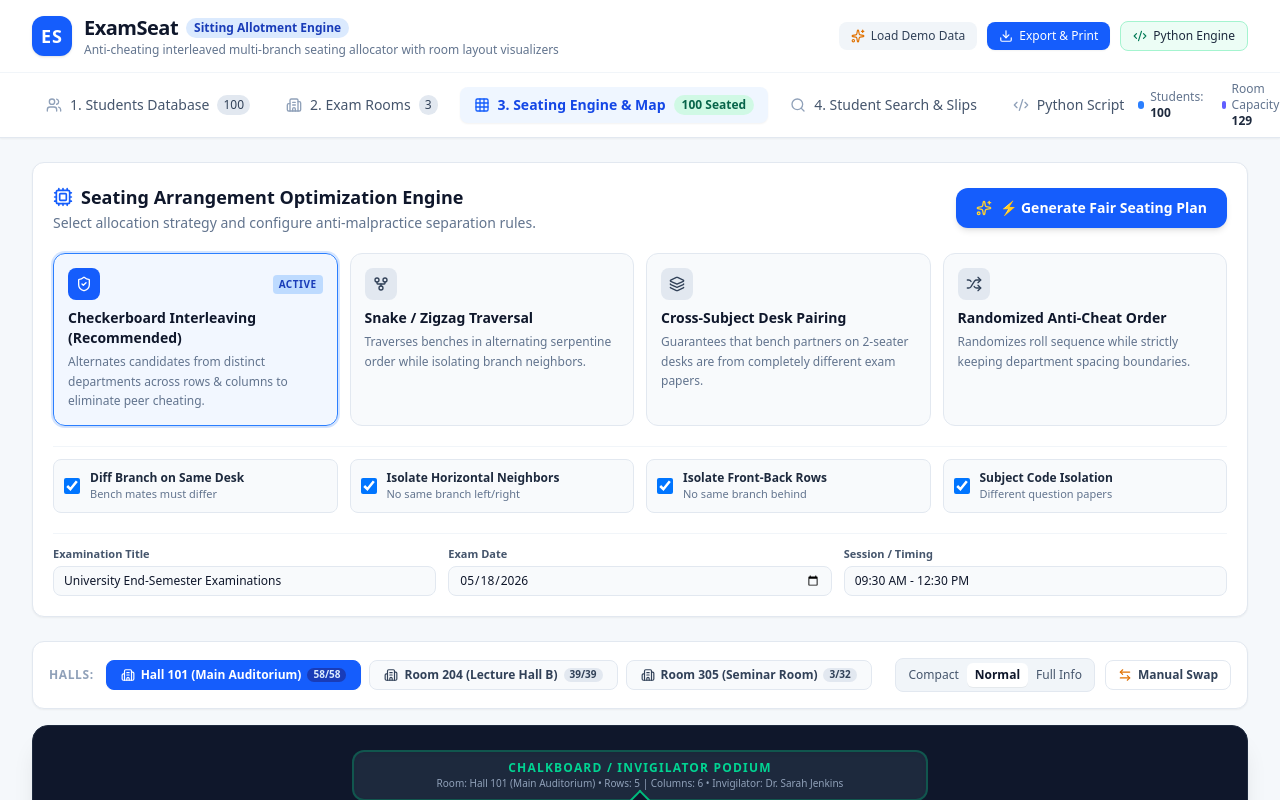
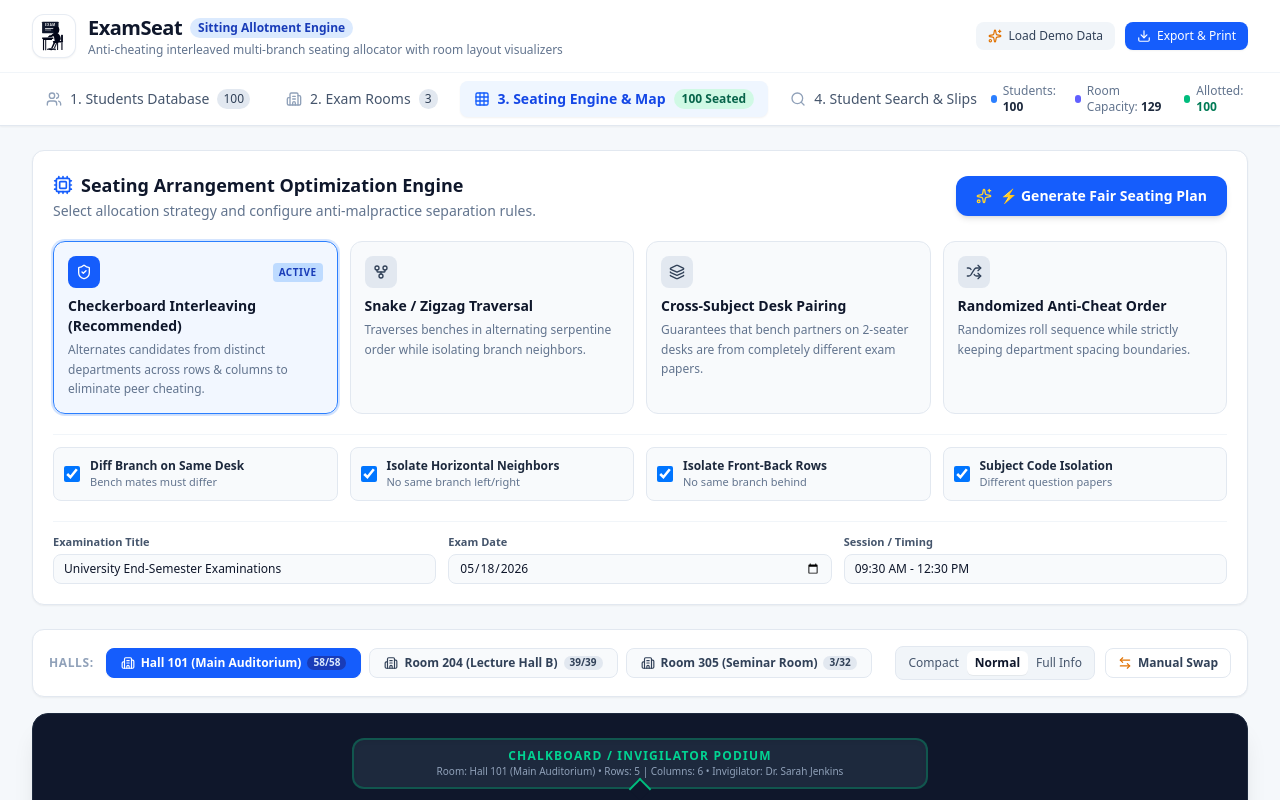
Before and after one commit to sumanspark650-ux/suman, a React (Vite) app: page / in a window 1280 px wide. Shown: the top 800 px of the page. Built offline with nearby package versions, Linux system fonts and the light colour scheme.

Commit message:
refactor: remove Python integration and add branding
Remove the PythonScriptModal and associated dependencies, and replace the generic app branding with the custom SmartStudentLogo component and descriptive application metadata.

```diff
--- a/src/App.tsx
+++ b/src/App.tsx
@@ -7,14 +7,13 @@ import { RoomVisualizer } from './components/RoomVisualizer';
 import { AnalyticsPanel } from './components/AnalyticsPanel';
 import { StudentLookup } from './components/StudentLookup';
 import { PrintExportModal } from './components/PrintExportModal';
-import { PythonScriptModal } from './components/PythonScriptModal';
 import { AllotmentResult, AllotmentSettings, Room, Student } from './types';
 import { generateSampleStudents, SAMPLE_ROOMS } from './utils/sampleData';
 import { calculateRoomCapacity, generateSeatingAllotment } from './utils/seatingAlgorithm';
-import { Sparkles, CheckCircle2, ArrowRight, ShieldCheck, Download, Code2, Users, Building2, Grid3X3, Search } from 'lucide-react';
+import { Sparkles, Grid3X3 } from 'lucide-react';
 
 export default function App() {
-  const [activeTab, setActiveTab] = useState<'students' | 'rooms' | 'allotment' | 'lookup' | 'python'>('allotment');
+  const [activeTab, setActiveTab] = useState<'students' | 'rooms' | 'allotment' | 'lookup'>('allotment');
 
   // Core Data States
   const [students, setStudents] = useState<Student[]>(() => generateSampleStudents());
@@ -37,7 +36,6 @@ export default function App() {
 
   const [isGenerating, setIsGenerating] = useState(false);
   const [isExportModalOpen, setIsExportModalOpen] = useState(false);
-  const [isPythonModalOpen, setIsPythonModalOpen] = useState(false);
 
   // Initial Seating Result
   const [allotmentResult, setAllotmentResult] = useState<AllotmentResult>(() => {
@@ -119,7 +117,6 @@ export default function App() {
         settings={settings}
         setSettings={setSettings}
         onOpenExportModal={() => setIsExportModalOpen(true)}
-        onOpenPythonModal={() => setIsPythonModalOpen(true)}
         onLoadSampleData={handleLoadSampleData}
       />
 
@@ -201,86 +198,6 @@ export default function App() {
             rooms={rooms}
           />
         )}
-
-        {/* TAB 5: Standalone Python Script Engine */}
-        {activeTab === 'python' && (
-          <div className="space-y-6">
-            <div className="bg-white rounded-xl border border-slate-200 shadow-xs p-6">
-              <div className="flex flex-col sm:flex-row sm:items-center justify-between gap-4 border-b border-slate-100 pb-4">
-                <div>
-                  <h2 className="text-lg font-bold text-slate-900 flex items-center gap-2">
-                    <Code2 className="w-5 h-5 text-emerald-600" />
-                    Python Seating Allotment Engine
-                  </h2>
-                  <p className="text-xs sm:text-sm text-slate-500 mt-0.5">
-                    Run the exact same anti-cheating exam sitting allocation algorithm on local CSV files using Python 3 & Pandas.
-                  </p>
-                </div>
-
-                <button
-                  onClick={() => setIsPythonModalOpen(true)}
-                  id="btn-open-python-modal-tab"
-                  className="px-4 py-2 bg-emerald-600 hover:bg-emerald-700 text-white font-bold text-xs rounded-xl shadow-xs transition-colors cursor-pointer inline-flex items-center gap-1.5"
-                >
-                  <Download className="w-4 h-4" />
-                  <span>Download .py Script</span>
-                </button>
-              </div>
-
-              {/* Instructions on running Python code */}
-              <div className="grid grid-cols-1 md:grid-cols-3 gap-4 mt-5">
-                <div className="p-4 rounded-xl bg-slate-50 border border-slate-200">
-                  <div className="w-7 h-7 rounded-lg bg-blue-100 text-blue-800 font-bold text-xs flex items-center justify-center mb-2">
-                    1
-                  </div>
-                  <h4 className="text-xs sm:text-sm font-bold text-slate-900 mb-1">Export Students CSV</h4>
-                  <p className="text-xs text-slate-500 leading-relaxed">
-                    Download your candidate roster in CSV format from Tab 1 or prepare a spreadsheet with Roll No, Name, and Branch columns.
-                  </p>
-                </div>
-
-                <div className="p-4 rounded-xl bg-slate-50 border border-slate-200">
-                  <div className="w-7 h-7 rounded-lg bg-indigo-100 text-indigo-800 font-bold text-xs flex items-center justify-center mb-2">
-                    2
-                  </div>
-                  <h4 className="text-xs sm:text-sm font-bold text-slate-900 mb-1">Run Python Script</h4>
-                  <p className="text-xs text-slate-500 leading-relaxed font-mono text-[11px] bg-white p-1.5 rounded border border-slate-200 mt-1">
-                    python3 exam_seating_allotment.py
-                  </p>
-                </div>
-
-                <div className="p-4 rounded-xl bg-slate-50 border border-slate-200">
-                  <div className="w-7 h-7 rounded-lg bg-emerald-100 text-emerald-800 font-bold text-xs flex items-center justify-center mb-2">
-                    3
-                  </div>
-                  <h4 className="text-xs sm:text-sm font-bold text-slate-900 mb-1">Get Notice Boards & CSV</h4>
-                  <p className="text-xs text-slate-500 leading-relaxed">
-                    The script outputs formatted console summaries and saves <code className="text-emerald-700 font-bold">seating_arrangement_output.csv</code> ready for distribution.
-                  </p>
-                </div>
-              </div>
-            </div>
-
-            {/* Embedded Python Inspector */}
-            <div className="bg-slate-950 rounded-2xl border border-slate-800 p-5 shadow-xl text-slate-200">
-              <div className="flex items-center justify-between pb-3 border-b border-slate-800 mb-3 text-xs">
-                <span className="font-mono text-emerald-400 font-bold">exam_seating_allotment.py</span>
-                <span className="text-slate-500">Standalone Python 3 Script</span>
-              </div>
-              <pre className="text-[11px] font-mono text-slate-300 overflow-x-auto max-h-96 p-2 leading-relaxed">
-                {`# Exam Seating Allotment Engine - Python 3
-# Multi-Department Interleaving & Anti-Cheating Seat Generator
-import csv, json, sys
-from collections import defaultdict
-
-# 1. Load candidates from CSV
-# 2. Configure hall grid dimensions (rows x cols x seats_per_bench)
-# 3. Interleave branches across columns and desks
-# 4. Export final master seating chart to CSV / Excel`}
-              </pre>
-            </div>
-          </div>
-        )}
       </main>
 
       {/* Export / Print Hub Modal */}
@@ -289,15 +206,6 @@ from collections import defaultdict
         onClose={() => setIsExportModalOpen(false)}
         result={allotmentResult}
       />
-
-      {/* Standalone Python Script Modal */}
-      <PythonScriptModal
-        isOpen={isPythonModalOpen}
-        onClose={() => setIsPythonModalOpen(false)}
-        students={students}
-        rooms={rooms}
-        settings={settings}
-      />
     </div>
   );
 }
--- a/src/components/Header.tsx
+++ b/src/components/Header.tsx
@@ -1,10 +1,11 @@
 import React from 'react';
 import { Users, Building2, Grid3X3, Search, Code2, Sparkles, Download, Calendar, Clock } from 'lucide-react';
 import { AllotmentSettings, Room, Student } from '../types';
+import { SmartStudentLogo } from './SmartStudentLogo';
 
 interface HeaderProps {
-  activeTab: 'students' | 'rooms' | 'allotment' | 'lookup' | 'python';
-  setActiveTab: (tab: 'students' | 'rooms' | 'allotment' | 'lookup' | 'python') => void;
+  activeTab: 'students' | 'rooms' | 'allotment' | 'lookup';
+  setActiveTab: (tab: 'students' | 'rooms' | 'allotment' | 'lookup') => void;
   studentsCount: number;
   roomsCount: number;
   totalRoomCapacity: number;
@@ -12,12 +13,11 @@ interface HeaderProps {
   settings: AllotmentSettings;
   setSettings: React.Dispatch<React.SetStateAction<AllotmentSettings>>;
   onOpenExportModal: () => void;
-  onOpenPythonModal: () => void;
   onLoadSampleData: () => void;
 }
 
 interface TabItem {
-  id: 'students' | 'rooms' | 'allotment' | 'lookup' | 'python';
+  id: 'students' | 'rooms' | 'allotment' | 'lookup';
   label: string;
   icon: React.ElementType;
   count?: number;
@@ -34,15 +34,13 @@ export const Header: React.FC<HeaderProps> = ({
   settings,
   setSettings,
   onOpenExportModal,
-  onOpenPythonModal,
   onLoadSampleData
 }) => {
   const tabs: TabItem[] = [
     { id: 'students', label: '1. Students Database', icon: Users, count: studentsCount },
     { id: 'rooms', label: '2. Exam Rooms', icon: Building2, count: roomsCount },
     { id: 'allotment', label: '3. Seating Engine & Map', icon: Grid3X3, badge: allocatedCount > 0 ? `${allocatedCount} Seated` : undefined },
-    { id: 'lookup', label: '4. Student Search & Slips', icon: Search },
-    { id: 'python', label: 'Python Script', icon: Code2 }
+    { id: 'lookup', label: '4. Student Search & Slips', icon: Search }
   ];
 
   return (
@@ -50,9 +48,7 @@ export const Header: React.FC<HeaderProps> = ({
       {/* Top Banner with Exam Title & Quick Details */}
       <div className="max-w-7xl mx-auto px-4 sm:px-6 lg:px-8 py-3.5 flex flex-col md:flex-row items-start md:items-center justify-between gap-4">
         <div className="flex items-center gap-3">
-          <div className="w-10 h-10 rounded-xl bg-blue-600 flex items-center justify-center text-white shadow-sm font-bold text-lg tracking-wider">
-            ES
-          </div>
+          <SmartStudentLogo className="w-11 h-11" />
           <div>
             <div className="flex items-center gap-2">
               <h1 className="text-xl font-bold text-slate-900 tracking-tight">
@@ -90,15 +86,6 @@ export const Header: React.FC<HeaderProps> = ({
               <span>Export & Print</span>
             </button>
           )}
-
-          <button
-            onClick={onOpenPythonModal}
-            id="btn-view-python-code"
-            className="inline-flex items-center gap-1.5 px-3 py-1.5 text-xs font-medium text-slate-800 bg-emerald-50 hover:bg-emerald-100 border border-emerald-200 rounded-lg transition-colors cursor-pointer"
-          >
-            <Code2 className="w-3.5 h-3.5 text-emerald-700" />
-            <span>Python Engine</span>
-          </button>
         </div>
       </div>
 
--- /dev/null
+++ b/src/components/SmartStudentLogo.tsx
@@ -0,0 +1,109 @@
+import React from 'react';
+
+interface SmartStudentLogoProps {
+  className?: string;
+  size?: number;
+}
+
+export const SmartStudentLogo: React.FC<SmartStudentLogoProps> = ({
+  className = "w-11 h-11"
+}) => {
+  return (
+    <div
+      className={`relative flex items-center justify-center rounded-xl bg-white border border-slate-200/80 shadow-xs overflow-hidden p-1 select-none ${className}`}
+      title="Examination Seating Allotment System"
+    >
+      <svg
+        viewBox="0 0 120 120"
+        className="w-full h-full"
+        fill="currentColor"
+        xmlns="http://www.w3.org/2000/svg"
+      >
+        {/* Background Exam Blackboard */}
+        <g className="text-slate-900">
+          <rect x="18" y="10" width="58" height="40" rx="1.5" fill="currentColor" />
+          <text
+            x="47"
+            y="26"
+            textAnchor="middle"
+            fill="#ffffff"
+            fontSize="10.5"
+            fontFamily="ui-sans-serif, system-ui, sans-serif"
+            fontWeight="800"
+            letterSpacing="0.18em"
+          >
+            EXAM
+          </text>
+          {/* Blackboard chalk lines */}
+          <rect x="28" y="32" width="38" height="2" rx="1" fill="#ffffff" />
+          <rect x="28" y="38" width="22" height="2" rx="1" fill="#ffffff" />
+        </g>
+
+        {/* Student Silhouette Sitting & Writing */}
+        <g className="text-slate-950" fill="currentColor">
+          {/* Head */}
+          <circle cx="68" cy="38" r="11" />
+          {/* Hair back profile detail */}
+          <path d="M58,38 C58,30 65,26 74,27 C78,32 79,37 77,44 C74,48 68,49 61,45 Z" />
+
+          {/* Torso & Neck */}
+          <path d="M66,48 C72,50 82,54 84,68 C84,74 81,80 73,81 C67,81 61,78 61,70 C61,65 60,60 54,58 C51,55 58,49 66,48 Z" />
+
+          {/* Right Arm writing on exam */}
+          <path
+            d="M74,52 C65,58 56,61 48,64 C45,65 43,62 45,59 C50,56 60,52 68,48 Z"
+          />
+          {/* Forearm & Hand */}
+          <path d="M55,61 L41,65 C39,66 38,63 41,61 L52,58 Z" />
+
+          {/* Pen in hand */}
+          <line
+            x1="45"
+            y1="57"
+            x2="39"
+            y2="66"
+            stroke="currentColor"
+            strokeWidth="2"
+            strokeLinecap="round"
+          />
+
+          {/* Exam Sheet on desk */}
+          <polygon
+            points="31,65 47,65 44,68 28,68"
+            fill="#e2e8f0"
+          />
+
+          {/* Legs & Sitting Profile */}
+          {/* Thighs */}
+          <path d="M76,76 C72,75 58,76 56,79 C54,82 59,85 70,85 C75,85 78,82 78,76 Z" />
+          {/* Lower legs */}
+          <path d="M60,80 L50,102 C49,104 53,106 55,103 L65,83 Z" />
+          {/* Left / Back Leg subtle offset */}
+          <path d="M68,82 L60,101 C59,103 62,105 64,102 L72,84 Z" opacity="0.85" />
+          {/* Shoes */}
+          <path d="M48,103 C44,103 36,104 35,107 C34,109 40,110 52,110 C55,110 56,107 53,104 Z" />
+          <path d="M58,103 C55,103 51,105 50,108 C50,110 58,110 65,110 C67,110 68,107 65,104 Z" opacity="0.85" />
+
+          {/* Chair */}
+          {/* Backrest */}
+          <rect x="85" y="56" width="6.5" height="23" rx="2" />
+          {/* Seat */}
+          <rect x="68" y="78" width="24" height="4.5" rx="1.5" />
+          {/* Chair Legs */}
+          <rect x="86" y="82.5" width="4" height="27" rx="1" />
+          <rect x="71" y="82.5" width="3.5" height="27" rx="1" />
+
+          {/* Exam Desk */}
+          {/* Desk Top */}
+          <rect x="18" y="65" width="40" height="5.5" rx="1.5" />
+          {/* Desk Front Leg */}
+          <rect x="21" y="70.5" width="4" height="39.5" rx="1" />
+          {/* Desk Rear Leg */}
+          <rect x="29" y="70.5" width="3.5" height="39.5" rx="1" />
+          {/* Desk Under-board */}
+          <rect x="21" y="70.5" width="32" height="4" rx="1" />
+        </g>
+      </svg>
+    </div>
+  );
+};
```
Also changed, not shown: index.html (+4 -4 lines), src/assets/images/smart_student_logo_1788161306291.jpg (added).
